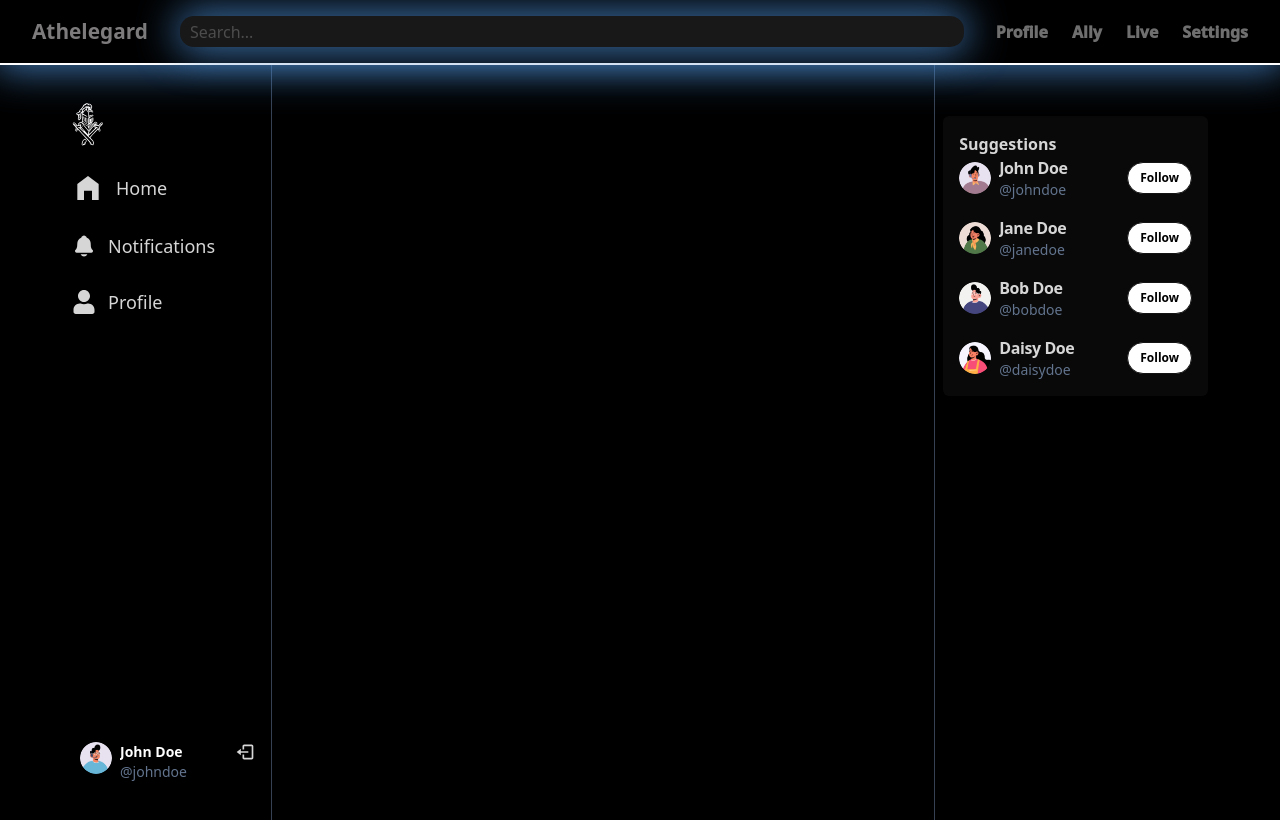
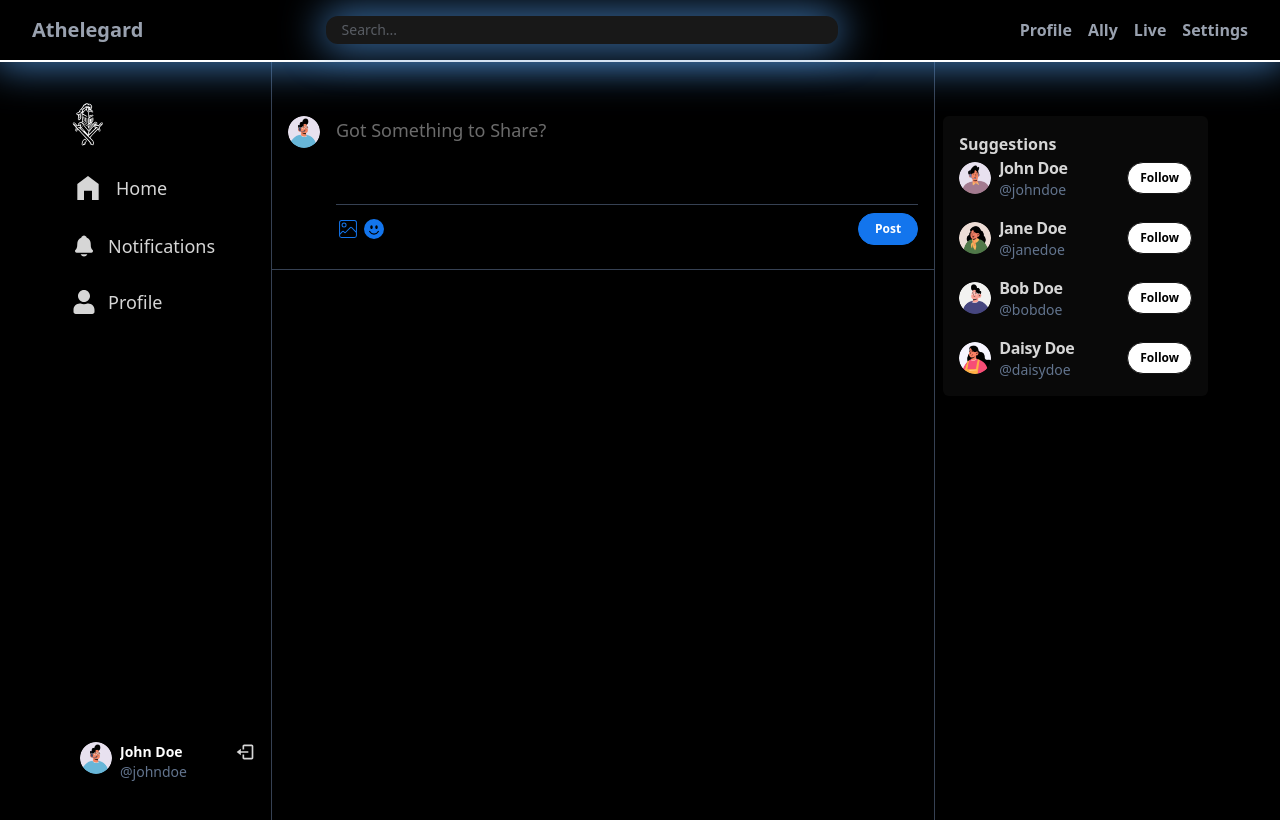
Before and after one commit to Piyush-Duragkar/KnightHood-MERN, a React (Vite) app in the folder frontend/: page / in a window 1280 px wide. Shown: the top 820 px of the page. Built offline with nearby package versions, Linux system fonts and the light colour scheme.

Commit message:
Added create post functionality

```diff
--- a/frontend/src/App.jsx
+++ b/frontend/src/App.jsx
@@ -1,4 +1,4 @@
-import { useState } from "react";
+import { useEffect, useState } from "react";
 import "./App.css";
 import LoginPage from "./pages/auth/login/LoginPage";
 import HomePage from "./pages/home/HomePage";
@@ -6,18 +6,30 @@
 import SignUpPage from "./pages/auth/signup/SignUpPage";
 import Sidebar from "./components/common/Sidebar";
 import RightPanel from "./components/common/RightPanel";
-import Navbar from "./pages/home/Navbar";
 
 function App() {
+  const [showSidePanels, setShowSidePanels] = useState(
+    window.innerWidth >= 1024
+  );
+
+  useEffect(() => {
+    const handleResize = () => {
+      setShowSidePanels(window.innerWidth >= 1024);
+    };
+
+    window.addEventListener("resize", handleResize);
+    return () => window.removeEventListener("resize", handleResize);
+  }, []);
+
   return (
-    <div className="flex max-w-6xl mx-auto">
-      <Sidebar></Sidebar>
+    <div className="flex max-w-6xl mx-auto w-full">
+      {showSidePanels && <Sidebar />}
       <Routes>
         <Route path="/" element={<HomePage />} />
         <Route path="/signup" element={<SignUpPage />} />
         <Route path="/login" element={<LoginPage />} />
       </Routes>
-      <RightPanel />
+      {showSidePanels && <RightPanel />}
     </div>
   );
 }
--- a/frontend/src/components/common/Sidebar.jsx
+++ b/frontend/src/components/common/Sidebar.jsx
@@ -4,10 +4,21 @@
 import { FaUser } from "react-icons/fa";
 import { Link } from "react-router-dom";
 import { BiLogOut } from "react-icons/bi";
+import { useEffect, useState } from "react";
 
 const NAVBAR_HEIGHT = 100; // px, must match your Navbar's height
 
 const Sidebar = () => {
+  const [isDesktop, setIsDesktop] = useState(window.innerWidth >= 1024);
+
+  useEffect(() => {
+    const handleResize = () => setIsDesktop(window.innerWidth >= 1024);
+    window.addEventListener("resize", handleResize);
+    return () => window.removeEventListener("resize", handleResize);
+  }, []);
+
+  if (!isDesktop) return null;
+
   const data = {
     fullName: "John Doe",
     username: "johndoe",
--- a/frontend/src/pages/home/CreatePost.jsx
+++ b/frontend/src/pages/home/CreatePost.jsx
@@ -1,7 +1,83 @@
-import React from "react";
+import { CiImageOn } from "react-icons/ci";
+import { BsEmojiSmileFill } from "react-icons/bs";
+import { useRef, useState } from "react";
+import { IoCloseSharp } from "react-icons/io5";
 
 const CreatePost = () => {
-  return <div></div>;
+  const [text, setText] = useState("");
+  const [img, setImg] = useState(null);
+
+  const imgRef = useRef(null);
+
+  const isPending = false;
+  const isError = false;
+
+  const data = {
+    profileImg: "/avatars/boy1.png",
+  };
+
+  const handleSubmit = (e) => {
+    e.preventDefault();
+    alert("Post created successfully");
+  };
+
+  const handleImgChange = (e) => {
+    const file = e.target.files[0];
+    if (file) {
+      const reader = new FileReader();
+      reader.onload = () => {
+        setImg(reader.result);
+      };
+      reader.readAsDataURL(file);
+    }
+  };
+
+  return (
+    <div className="flex p-4 items-start gap-4 border-b border-gray-700">
+      <div className="avatar">
+        <div className="w-8 rounded-full">
+          <img src={data.profileImg || "/avatar-placeholder.png"} />
+        </div>
+      </div>
+      <form className="flex flex-col gap-2 w-full" onSubmit={handleSubmit}>
+        <textarea
+          className="textarea w-full p-0 text-lg resize-none border-none focus:outline-none  border-gray-800"
+          placeholder="Got Something to Share?"
+          value={text}
+          onChange={(e) => setText(e.target.value)}
+        />
+        {img && (
+          <div className="relative w-72 mx-auto">
+            <IoCloseSharp
+              className="absolute top-0 right-0 text-white bg-gray-800 rounded-full w-5 h-5 cursor-pointer"
+              onClick={() => {
+                setImg(null);
+                imgRef.current.value = null;
+              }}
+            />
+            <img
+              src={img}
+              className="w-full mx-auto h-72 object-contain rounded"
+            />
+          </div>
+        )}
+
+        <div className="flex justify-between border-t py-2 border-t-gray-700">
+          <div className="flex gap-1 items-center">
+            <CiImageOn
+              className="fill-primary w-6 h-6 cursor-pointer"
+              onClick={() => imgRef.current.click()}
+            />
+            <BsEmojiSmileFill className="fill-primary w-5 h-5 cursor-pointer" />
+          </div>
+          <input type="file" hidden ref={imgRef} onChange={handleImgChange} />
+          <button className="btn btn-primary rounded-full btn-sm text-white px-4">
+            {isPending ? "Posting..." : "Post"}
+          </button>
+        </div>
+        {isError && <div className="text-red-500">Something went wrong</div>}
+      </form>
+    </div>
+  );
 };
-
 export default CreatePost;
--- a/frontend/src/pages/home/HomePage.jsx
+++ b/frontend/src/pages/home/HomePage.jsx
@@ -1,79 +1,44 @@
-import React, { useState } from "react";
+import React from "react";
 import { Link } from "react-router-dom";
 import Posts from "../../components/common/Posts";
 import CreatePost from "./CreatePost";
 
-// Navbar Component (with inline styles)
-const navbarStyle = {
-  position: "fixed",
-  top: 0,
-  left: 0,
-  width: "100%",
-  padding: "1rem 2rem",
-  backgroundColor: "black",
-  color: "#6F6F6F",
-  borderBottom: "2px solid white",
-  boxShadow: "0 0 40px 4px rgba(72, 135, 202, 0.9)",
-  zIndex: 1000,
-};
-
-const headerContentStyle = {
-  display: "flex",
-  alignItems: "center",
-  width: "100%",
-};
-const logoStyle = {
-  textDecoration: "none",
-  fontSize: "1.3rem",
-  fontWeight: "bold",
-  color: "#7d7b7b",
-  marginRight: "2rem",
-};
-const searchBarStyle = {
-  flexGrow: 1,
-  marginRight: "2rem",
-};
-const searchInputStyle = {
-  width: "100%",
-  padding: "0.2rem 10px",
-  borderRadius: "14px",
-  boxShadow: "0 0 40px 4px rgba(72, 135, 202, 0.9)",
-  fontSize: "1rem",
-  color: "rgb(128, 128, 128)",
-  border: "none",
-  outline: "none",
-  backgroundColor: "#181818",
-};
-const mainNavStyle = {
-  display: "flex",
-  gap: "1.5rem",
-};
-const linkStyle = {
-  textDecoration: "none",
-  color: "#6F6F6F",
-  fontWeight: 1000,
-};
-
+// Navbar Component (with Tailwind styles)
 const Navbar = () => (
-  <header style={navbarStyle}>
-    <div style={headerContentStyle}>
-      <Link to="/" style={logoStyle}>
+  <header className="fixed top-0 left-0 w-full bg-black text-gray-400 border-b-2 border-white shadow-[0_0_40px_4px_rgba(72,135,202,0.9)] z-50">
+    <div className="flex flex-wrap items-center justify-between px-4 md:px-8 py-4 gap-4">
+      {/* Logo aligned with sidebar */}
+      <Link to="/" className="text-xl font-bold text-gray-400 shrink-0">
         Athelegard
       </Link>
-      <div style={searchBarStyle}>
-        <input type="text" placeholder="Search..." style={searchInputStyle} />
+
+      {/* Search bar aligned with middle panel */}
+      <div className="flex-grow max-w-lg w-full md:w-auto">
+        <input
+          type="text"
+          placeholder="Search..."
+          className="w-full px-4 py-1 rounded-xl shadow-[0_0_40px_4px_rgba(72,135,202,0.9)] text-sm text-gray-400 bg-[#181818] border-none outline-none"
+        />
       </div>
-      <nav style={mainNavStyle}>
-        <Link to="/profile" style={linkStyle}>
+
+      {/* Navigation links aligned with right panel */}
+      <nav className="flex flex-wrap items-center gap-4 shrink-0">
+        <Link
+          to="/profile"
+          className="font-bold text-gray-400 hover:text-white"
+        >
           Profile
         </Link>
-        <Link to="/ally" style={linkStyle}>
+        <Link to="/ally" className="font-bold text-gray-400 hover:text-white">
           Ally
         </Link>
-        <Link to="/live" style={linkStyle}>
+        <Link to="/live" className="font-bold text-gray-400 hover:text-white">
           Live
         </Link>
-        <Link to="/settings" style={linkStyle}>
+        <Link
+          to="/settings"
+          className="font-bold text-gray-400 hover:text-white"
+        >
           Settings
         </Link>
       </nav>
@@ -83,14 +48,12 @@
 
 // HomePage Component
 const HomePage = () => {
-  const [feedType, setFeedType] = useState("forYou");
-
   return (
     <>
       <Navbar />
       {/* The paddingTop ensures content starts below the fixed Navbar */}
       <div
-        style={{ paddingTop: "70px" }}
+        style={{ paddingTop: "100px" }}
         className="flex-[4_4_0] mr-auto border-r border-gray-700 min-h-screen"
       >
         {/* Create Post */}
```
